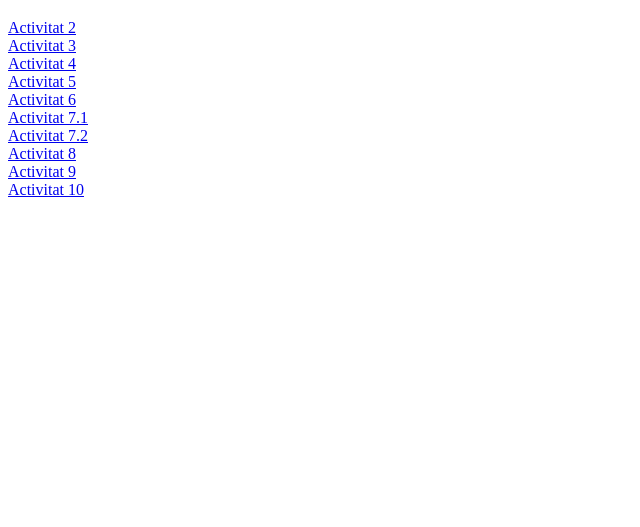
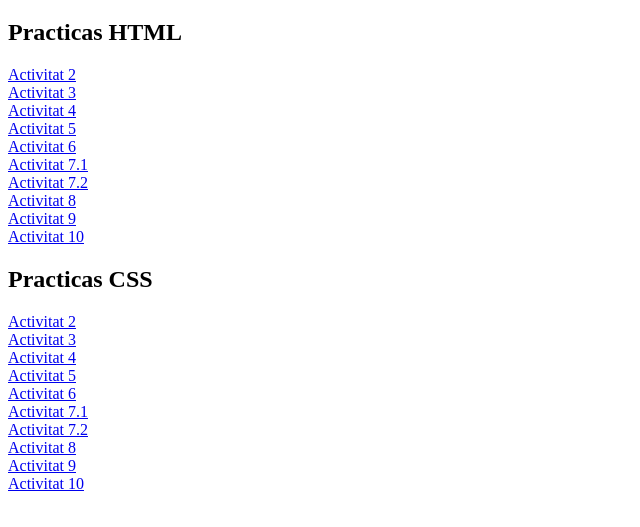
Before and after one commit to THEMASKAREDMEN/YHARNAM, a plain HTML site: page MP08 HTML/index.html in a window 1280 px wide. Shown: the part 61-588 px from the top of the page, without its empty margins (0-640 px from the left). Drawn offline with Linux system fonts and the light colour scheme.

Commit message:
Deploying to gh-pages from @ THEMASKAREDMEN/Yharnam@a84f1c05bccd1cbafaf9bd6da3ed70cc31039edc 🚀

```diff
--- a/MP08 HTML/index.html
+++ b/MP08 HTML/index.html
@@ -8,7 +8,29 @@
 </head>
 <body>
     <h1>Mi Index</h1>
+    <h2>Practicas HTML</h2>
 <a href="Activitat 2/">Activitat 2</a>
+<br>
+<a href="Activitat 3/">Activitat 3</a>
+<br>
+<a href="Activitat 4/">Activitat 4</a>
+<br>
+<a href="Activitat 5/">Activitat 5</a>
+<br>
+<a href="Activitat 6/">Activitat 6</a>
+<br>
+<a href="Activitat 7.1/">Activitat 7.1</a>
+<br>
+<a href="Activitat 7.2/">Activitat 7.2</a>
+<br>
+    <a href="Activitat 8/">Activitat 8</a>
+    <br>
+    <a href="Activitat 9/">Activitat 9</a>
+    <br>
+    <a href="Activitat 10/">Activitat 10</a>
+    <br>
+<h2>Practicas CSS</h2>
+<a href="Activitat 3 CSS">Activitat 2</a>
 <br>
 <a href="Activitat 3/">Activitat 3</a>
 <br>
```
Also changed, not shown: MP08 HTML/MP08 CSS/index.html (renamed from index.html, +20 -0 lines), MP08 HTML/MP08 CSS/Activitat 3 CSS/Activitat 1.css (renamed from MP08 CSS/Activitat 3/Activitat 1.css), MP08 HTML/MP08 CSS/Activitat 3 CSS/Activitat 1.html (renamed from MP08 CSS/Activitat 3/Activitat 1.html), MP08 HTML/MP08 CSS/Activitat 3 CSS/Activitat 2.css (added), MP08 HTML/MP08 CSS/Activitat 3 CSS/Activitat 2.html (renamed from MP08 CSS/Activitat 3/Activitat 2.html), MP08 HTML/MP08 CSS/Activitat 3 CSS/Activitat 3.css (added), MP08 HTML/MP08 CSS/Activitat 3 CSS/Activitat 3.html (added), MP08 HTML/MP08 CSS/Activitat 4 CSS/Activitat 1.html (renamed from MP08 CSS/Activitat 4/Activitat 1.html), MP08 HTML/MP08 CSS/Activitat 4 CSS/Activitat 2.html (added), MP08 HTML/MP08 CSS/Activitat 4 CSS/Activitat 3.html (added).
